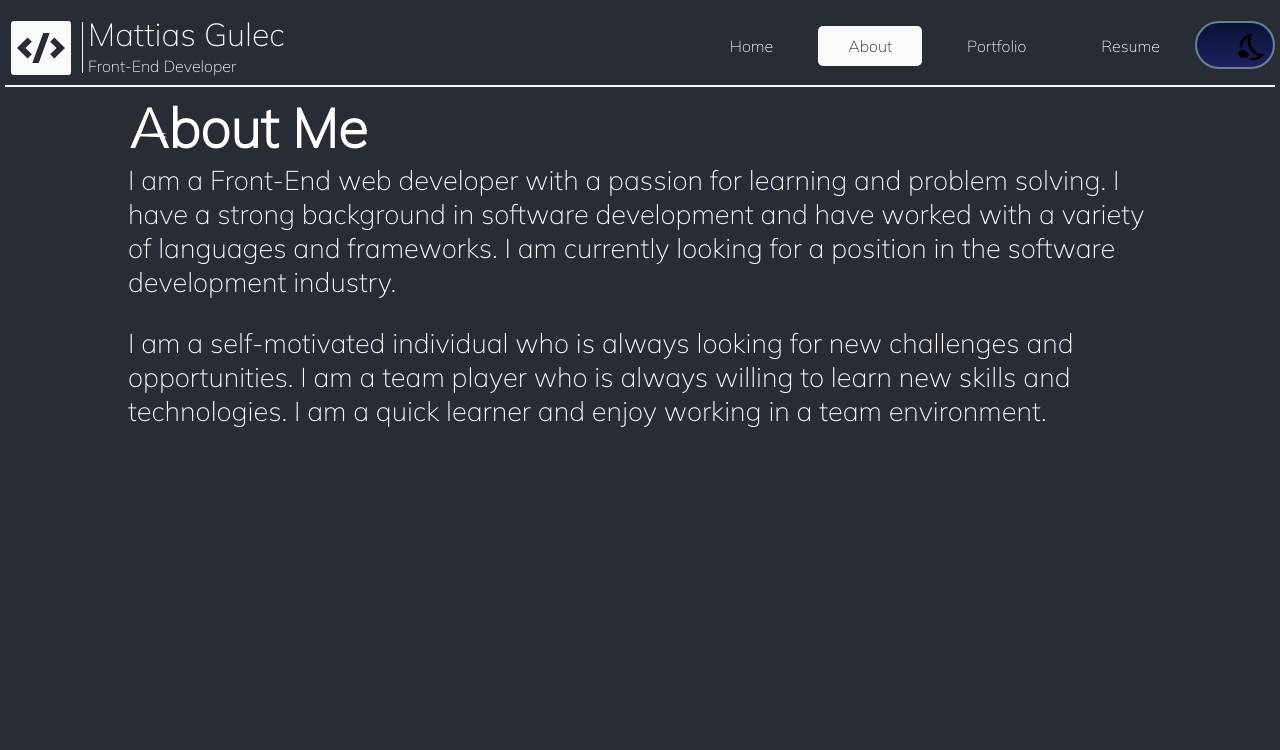
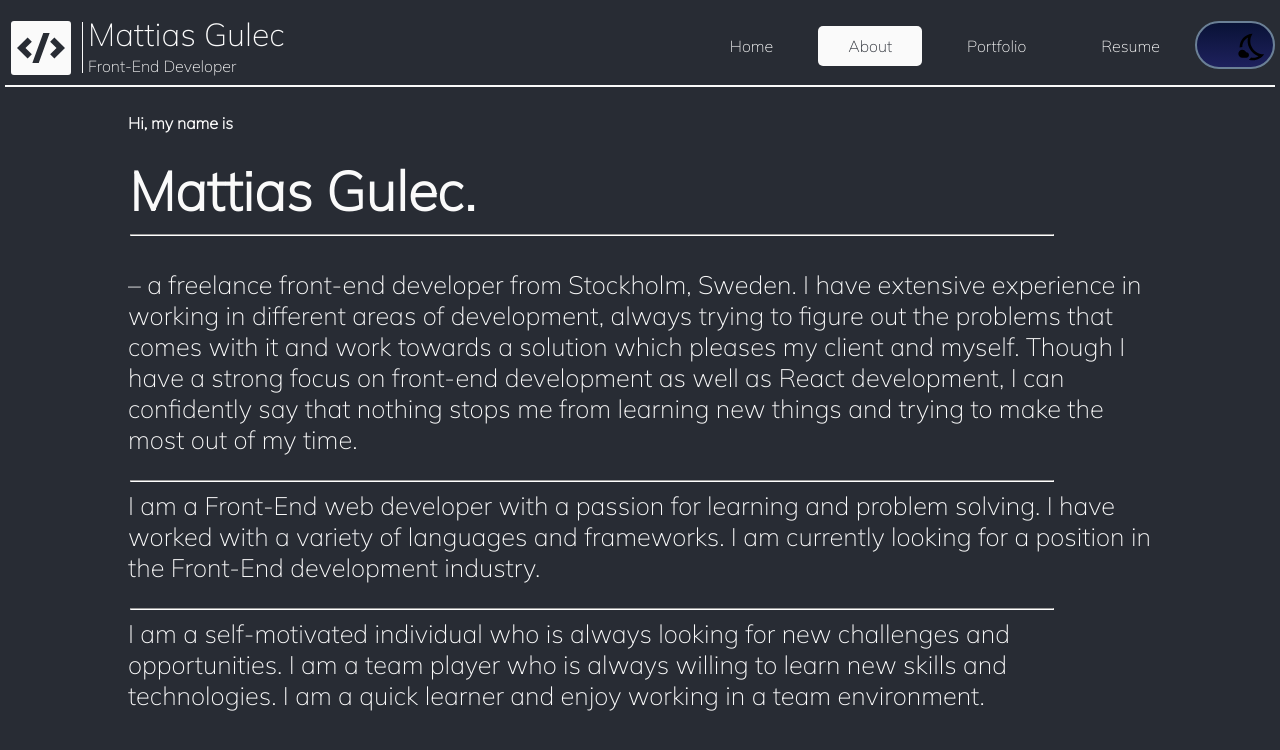
Before and after one commit to Voltair88/Homepage, a React (Create React App) app: page /About in a window 1280 px wide. Shown: the top 750 px of the page. Built offline with nearby package versions, Linux system fonts and the light colour scheme.

Commit message:
small changes to the about page

```diff
--- a/src/components/About.js
+++ b/src/components/About.js
@@ -7,14 +7,25 @@ export default class About extends Component {
       <Me>
         <div className="about-container">
           <div className="about-text">
-            <h1>About Me</h1>
+
+              <h4>Hi, my name is</h4> <h1>Mattias Gulec.</h1><hr /> <br />
+              <p>– a freelance front-end
+              developer from Stockholm, Sweden. I have extensive experience in
+              working in different areas of development, always trying to figure
+              out the problems that comes with it and work towards a solution
+              which pleases my client and myself. Though I have a strong focus
+              on front-end development as well as React development, I can
+              confidently say that nothing stops me from learning new things and
+              trying to make the most out of my time.
+            </p>
+            <hr />
             <p>
               I am a Front-End web developer with a passion for learning and
-              problem solving. I have a strong background in software
-              development and have worked with a variety of languages and
-              frameworks. I am currently looking for a position in the software
+              problem solving. I have worked with a variety of languages and
+              frameworks. I am currently looking for a position in the Front-End
               development industry.
             </p>
+            <hr />
             <p>
               I am a self-motivated individual who is always looking for new
               challenges and opportunities. I am a team player who is always
--- a/src/global.js
+++ b/src/global.js
@@ -126,8 +126,7 @@ export const Landing = styled.div`
   .MuiSvgIcon-root {
     position: absolute;
     top: -7px;
-    }
-
+  }
 
   .top {
     border-radius: 50%;
@@ -269,12 +268,14 @@ export const Port = styled.div`
   }
 
   .card-title {
+    color: white;
     position: relative;
     padding: auto;
     margin: auto;
   }
 
   .card-body {
+    color: white;
   }
 
   .contentBox {
@@ -349,43 +350,26 @@ export const Me = styled.div`
     width: 100%;
     height: 100%;
   }
-  .about-container h1 {
-    font-size: calc(16px + 3vw);
-    font-weight: bold;
-    margin: auto;
-    margin-bottom: 1%;
-  }
-  .about-container p {
-    font-size: calc(8px + 1.5vw);
-    margin-top: 0px;
-  }
-  .about-container hr {
-    border-top: 5px;
-    width: 50%;
-    margin: auto;
-  }
-  .about-container .about-text {
+  .about-text {
     width: 80vw;
     margin: auto;
     border-radius: 10px;
     margin-bottom: 1%;
   }
-  .about-container .about-text h1 {
-    color: white;
+  .about-text h1 {
     font-size: calc(16px + 3vw);
     font-weight: bold;
     padding: 1px;
     margin: auto;
   }
-  .about-container .about-text hr {
-    border-top: 5px;
-    width: 50%;
-    margin: auto;
+  .about-text hr {
+    border-bottom: 1px solid white;
+    width: 90%;
+    margin-left: 2px;
   }
-  .about-container .about-text p {
-    color: white;
-    font-size: calc(8px + 1.5vw);
-    margin-top: 0px;
+  .about-text p {
+    font-size: calc(10px + 1.2vw);
+    margin-top: 5px;
   }
 `;
 
```
